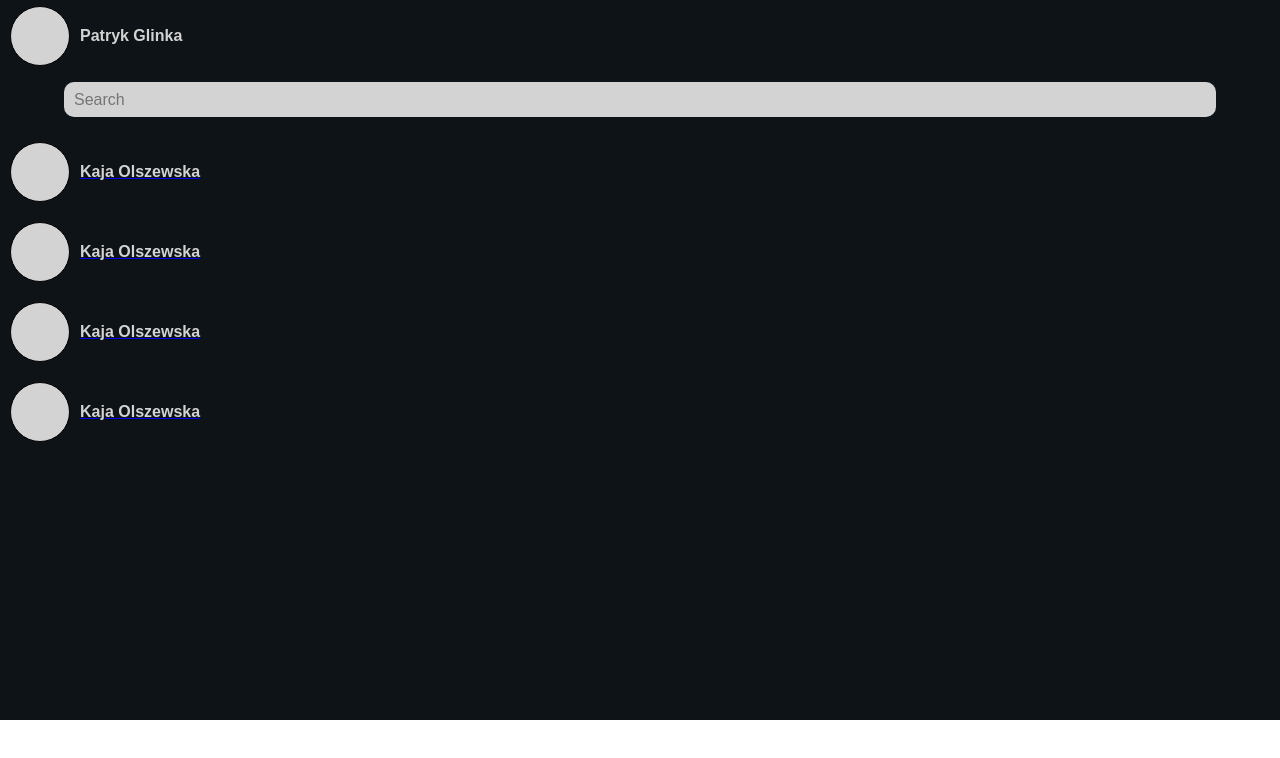
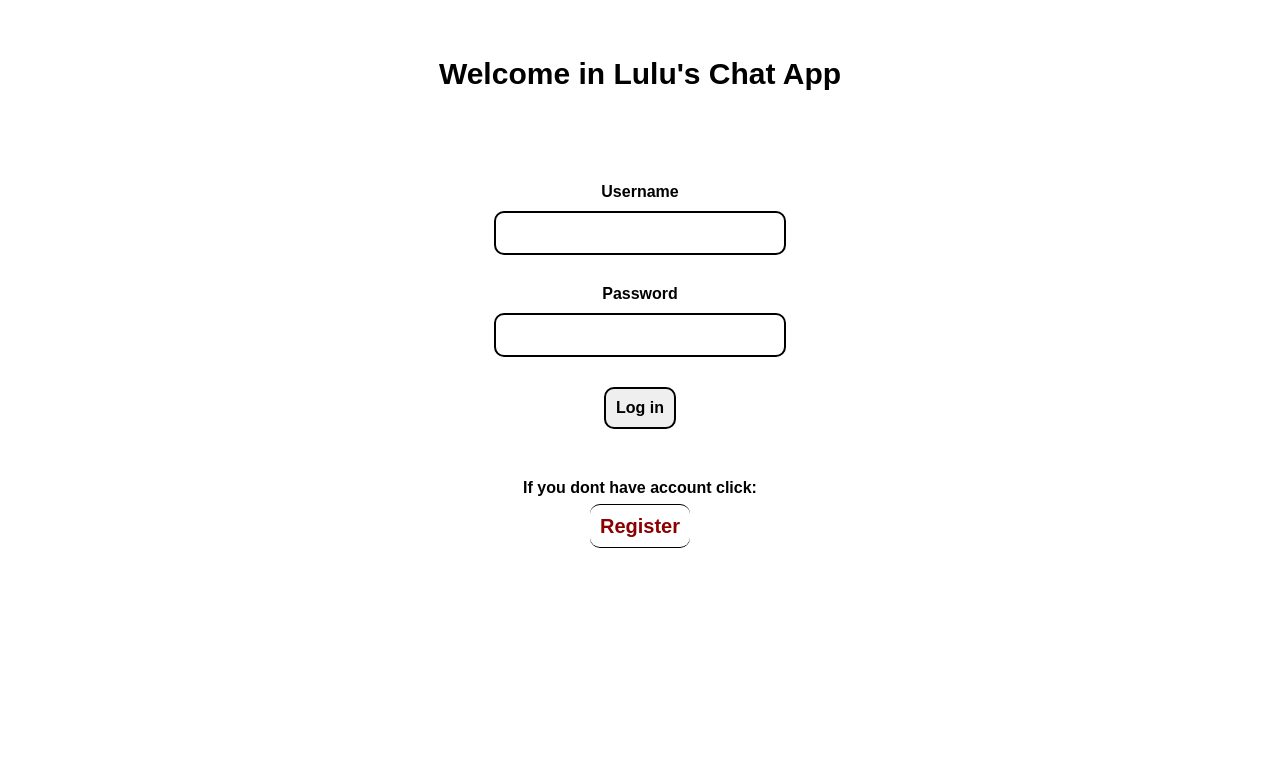
Before and after one commit to xousik/Chat-App, a React (Create React App) app: page / in a window 1280 px wide. Shown: the top 758 px of the page. Built offline with nearby package versions, Linux system fonts and the light colour scheme.

Commit message:
Functions like creating account, logging in, stay looged in after reload and routes change or logging out are working.
- Add Login and register View
- Add useAuth hook which use Context to provide all functions with authentication
- Add AppProviders file

```diff
--- /dev/null
+++ b/src/Hooks/useAuth.tsx
@@ -0,0 +1,116 @@
+import React, { useState, useEffect, useContext } from 'react';
+import { initializeApp } from 'firebase/app';
+import {
+  getAuth,
+  createUserWithEmailAndPassword,
+  signInWithEmailAndPassword,
+  signOut
+} from 'firebase/auth';
+
+interface AuthContextType {
+  isLoged: boolean;
+  handleRegister: any;
+  handleLogIn: any;
+  handleLogOut: any;
+}
+
+const AuthContext = React.createContext<AuthContextType | null>(null);
+
+export const AuthProvider = ({ children }: { children?: React.ReactNode }) => {
+  const [isLoged, setIsLoged] = useState(false);
+
+  const firebaseConfig = {
+    apiKey: 'AIzaSyA1yFRNsrpQ1Ezyk6-NuhCyiA1ueqw-hUo',
+    rules: {
+      '.read': 'now < 1672095600000', // 2022-12-27
+      '.write': 'now < 1672095600000' // 2022-12-27
+    },
+    databaseURL: 'https://lulus-chat-app-default-rtdb.europe-west1.firebasedatabase.app/'
+  };
+
+  const app = initializeApp(firebaseConfig);
+
+  const auth = getAuth(app);
+
+  useEffect(() => {
+    const user = localStorage.getItem('logedUser');
+
+    if (user) {
+      setIsLoged(true);
+    }
+  }, []);
+
+  type AppProps = {
+    email: string;
+    password: string;
+  };
+
+  const handleRegister = ({ email, password }: AppProps) => {
+    if (!email || !password) return;
+
+    createUserWithEmailAndPassword(auth, email, password)
+      .then((userCredential) => {
+        // Signed in
+        const user = userCredential.user;
+        // ...
+        if (!user) return;
+        localStorage.setItem('logedUser', user.uid);
+        setIsLoged(true);
+      })
+      .catch((error) => {
+        const errorCode = error.code;
+        const errorMessage = error.message;
+        // ..
+        console.log(errorCode, errorMessage);
+      });
+  };
+
+  const handleLogIn = ({ email, password }: AppProps) => {
+    signInWithEmailAndPassword(auth, email, password)
+      .then((userCredential) => {
+        // Signed in
+        const user = userCredential.user;
+        // ...
+        if (!user) return;
+        localStorage.setItem('logedUser', user.uid);
+        setIsLoged(true);
+      })
+      .catch((error) => {
+        const errorCode = error.code;
+        const errorMessage = error.message;
+
+        console.log(errorCode, errorMessage);
+      });
+  };
+
+  const handleLogOut = () => {
+    signOut(auth)
+      .then(() => {
+        // Sign-out successful.
+        if (!localStorage.getItem('logedUser')) return;
+
+        localStorage.removeItem('logedUser');
+        setIsLoged(false);
+      })
+      .catch((error) => {
+        // An error happened.
+        console.log(error);
+      });
+  };
+
+  return (
+    <AuthContext.Provider value={{ isLoged, handleRegister, handleLogIn, handleLogOut }}>
+      {children}
+    </AuthContext.Provider>
+  );
+};
+
+export const useAuth = () => {
+  const auth = useContext(AuthContext);
+
+  if (!auth) {
+    throw Error('useAuth needs to be used inside AuthContext');
+  }
+
+  return auth;
+};
--- /dev/null
+++ b/src/Providers/AppProviders.tsx
@@ -0,0 +1,23 @@
+import React from 'react';
+import { BrowserRouter as Router } from 'react-router-dom';
+import { ThemeProvider } from 'styled-components';
+import { theme } from 'styles/theme';
+import { GlobalStyle } from 'styles/global';
+import { AuthProvider } from 'Hooks/useAuth';
+
+type Props = {
+  children: JSX.Element;
+};
+
+const AppProviders = ({ children }: Props) => (
+  <Router>
+    <ThemeProvider theme={theme}>
+      <AuthProvider>
+        <GlobalStyle />
+        {children}
+      </AuthProvider>
+    </ThemeProvider>
+  </Router>
+);
+
+export default AppProviders;
--- a/src/components/molecules/Header/Header.tsx
+++ b/src/components/molecules/Header/Header.tsx
@@ -10,11 +10,22 @@ const Wrapper = styled.div`
   align-items: center;
 `;
 
-const Header = () => {
+const Logout = styled.button`
+  padding: 8px;
+  font-size: ${({ theme }) => theme.fontSize.l};
+  font-weight: bold;
+  border: 1px solid white;
+  border-radius: 10px;
+  margin-left: 110px;
+  color: black;
+`;
+
+const Header = ({ handleLogOut }: { handleLogOut?: () => void }) => {
   return (
     <Wrapper>
       <UserAvatar />
       <UserName>Patryk Glinka</UserName>
+      <Logout onClick={handleLogOut}>Logout</Logout>
     </Wrapper>
   );
 };
--- a/src/index.tsx
+++ b/src/index.tsx
@@ -1,19 +1,13 @@
+import AppProviders from 'Providers/AppProviders';
 import React from 'react';
 import ReactDOM from 'react-dom/client';
 import App from 'views/App';
-import { ThemeProvider } from 'styled-components';
-import { theme } from 'styles/theme';
-import { GlobalStyle } from 'styles/global';
-import { BrowserRouter as Router } from 'react-router-dom';
 
 const root = ReactDOM.createRoot(document.getElementById('root') as HTMLElement);
 root.render(
   <React.StrictMode>
-    <Router>
-      <ThemeProvider theme={theme}>
-        <GlobalStyle />
-        <App />
-      </ThemeProvider>
-    </Router>
+    <AppProviders>
+      <App />
+    </AppProviders>
   </React.StrictMode>
 );
--- a/src/styles/theme.ts
+++ b/src/styles/theme.ts
@@ -3,6 +3,7 @@ export const theme = {
     customBlack: '#0D1317'
   },
   fontSize: {
+    xxl: '30px',
     xl: '20px',
     l: '16px'
   }
--- a/src/views/App.tsx
+++ b/src/views/App.tsx
@@ -2,8 +2,11 @@ import React from 'react';
 import { Routes, Route } from 'react-router-dom';
 import MainView from './MainView';
 import ChatView from './ChatView';
+import LoginView from './LoginView';
+import RegisterView from './RegisterView';
+import { useAuth } from 'Hooks/useAuth';
 
-const App = () => {
+const AuthenticatedApp = () => {
   return (
     <Routes>
       <Route path="/" element={<MainView />} />
@@ -12,4 +15,20 @@ const App = () => {
   );
 };
 
+const UnathenticatedApp = () => {
+  return (
+    <Routes>
+      <Route path="/" element={<LoginView />} />
+      <Route path="/register" element={<RegisterView />} />
+    </Routes>
+  );
+};
+
+const App = () => {
+  const auth = useAuth();
+  console.log(auth.isLoged);
+
+  return <>{auth.isLoged ? <AuthenticatedApp /> : <UnathenticatedApp />}</>;
+};
+
 export default App;
--- /dev/null
+++ b/src/views/LoginView.tsx
@@ -0,0 +1,104 @@
+import React, { useState } from 'react';
+import styled from 'styled-components';
+import { Link } from 'react-router-dom';
+import { useAuth } from 'Hooks/useAuth';
+
+const Wrapper = styled.div`
+  width: 100%;
+  height: 90vh;
+  display: flex;
+  flex-direction: column;
+  align-items: center;
+  justify-content: center;
+`;
+
+const StyledHeading = styled.h1`
+  width: 60%;
+  text-align: center;
+  line-height: 35px;
+  font-size: ${({ theme }) => theme.fontSize.xxl};
+  font-weight: bold;
+  position: absolute;
+  top: 7%;
+`;
+
+const StyledInput = styled.input`
+  margin: 10px 0 30px 0;
+  padding: 20px 10px;
+  border: 2px solid black;
+  border-radius: 10px;
+  height: 4%;
+  font-size: ${({ theme }) => theme.fontSize.xl};
+  font-weight: bold;
+`;
+
+const StyledLabel = styled.label`
+  font-size: ${({ theme }) => theme.fontSize.l};
+  font-weight: bold;
+`;
+
+const StyledButton = styled.button`
+  padding: 10px;
+  font-size: ${({ theme }) => theme.fontSize.l};
+  font-weight: bold;
+  border: 2px solid black;
+  border-radius: 10px;
+`;
+
+const StyledRegisterInfo = styled.span`
+  bottom: 25%;
+  font-size: ${({ theme }) => theme.fontSize.l};
+  font-weight: bold;
+  text-align: center;
+
+  p {
+    margin-top: 50px;
+  }
+`;
+
+const StyledRegister = styled(StyledButton)`
+  border: none;
+  text-decoration: none;
+  color: darkred;
+  font-weight: bold;
+  font-size: ${({ theme }) => theme.fontSize.xl};
+  border-bottom: 1px solid black;
+  border-top: 1px solid black;
+`;
+
+const LoginView = () => {
+  const [email, setEmail] = useState('');
+  const [password, setPassword] = useState('');
+  const auth = useAuth();
+
+  return (
+    <Wrapper>
+      <StyledHeading>Welcome in Lulu's Chat App</StyledHeading>
+      <StyledLabel htmlFor="username">Username</StyledLabel>
+      <StyledInput
+        type="text"
+        id="username"
+        name="username"
+        value={email}
+        onChange={(e) => setEmail(e.target.value)}
+      />
+      <StyledLabel htmlFor="password">Password</StyledLabel>
+      <StyledInput
+        type="password"
+        id="password"
+        name="password"
+        value={password}
+        onChange={(e) => setPassword(e.target.value)}
+      />
+      <StyledButton onClick={() => auth.handleLogIn({ email, password })}>Log in</StyledButton>
+      <StyledRegisterInfo>
+        <p>If you dont have account click:</p> <br />
+        <StyledRegister as={Link} to="/register">
+          Register
+        </StyledRegister>
+      </StyledRegisterInfo>
+    </Wrapper>
+  );
+};
+
+export default LoginView;
--- a/src/views/MainView.tsx
+++ b/src/views/MainView.tsx
@@ -3,6 +3,7 @@ import styled from 'styled-components';
 import Header from 'components/molecules/Header/Header';
 import SearchBar from 'components/atoms/SearchBar/SearchBar';
 import ContactItem from 'components/molecules/ContactItem/ContactItem';
+import { useAuth } from 'Hooks/useAuth';
 
 const MainWrapper = styled.div`
   width: 100%;
@@ -18,9 +19,11 @@ const ContactsSection = styled.ul`
 `;
 
 const MainView = () => {
+  const auth = useAuth();
+
   return (
     <MainWrapper>
-      <Header />
+      <Header handleLogOut={auth.handleLogOut} />
       <SearchBar />
       <ContactsSection>
         <ContactItem />
--- /dev/null
+++ b/src/views/RegisterView.tsx
@@ -0,0 +1,76 @@
+import React, { useState } from 'react';
+import styled from 'styled-components';
+import { useAuth } from 'Hooks/useAuth';
+
+const Wrapper = styled.div`
+  width: 100%;
+  height: 90vh;
+  display: flex;
+  flex-direction: column;
+  align-items: center;
+  justify-content: center;
+`;
+
+const StyledHeading = styled.h1`
+  width: 60%;
+  text-align: center;
+  line-height: 35px;
+  font-size: ${({ theme }) => theme.fontSize.xxl};
+  font-weight: bold;
+  position: absolute;
+  top: 7%;
+`;
+
+const StyledInput = styled.input`
+  margin: 10px 0 30px 0;
+  padding: 20px 10px;
+  border: 2px solid black;
+  border-radius: 10px;
+  height: 4%;
+  font-size: ${({ theme }) => theme.fontSize.xl};
+  font-weight: bold;
+`;
+
+const StyledLabel = styled.label`
+  font-size: ${({ theme }) => theme.fontSize.l};
+  font-weight: bold;
+`;
+
+const StyledButton = styled.button`
+  padding: 10px;
+  font-size: ${({ theme }) => theme.fontSize.l};
+  font-weight: bold;
+  border: 2px solid black;
+  border-radius: 10px;
+`;
+
+const RegisterView = () => {
+  const [email, setEmail] = useState('');
+  const [password, setPassword] = useState('');
+  const auth = useAuth();
+
+  return (
+    <Wrapper>
+      <StyledHeading>Create your account</StyledHeading>
+      <StyledLabel htmlFor="username">Username</StyledLabel>
+      <StyledInput
+        type="text"
+        id="username"
+        name="username"
+        value={email}
+        onChange={(e) => setEmail(e.target.value)}
+      />
+      <StyledLabel htmlFor="password">Password</StyledLabel>
+      <StyledInput
+        type="password"
+        id="password"
+        name="password"
+        value={password}
+        onChange={(e: React.ChangeEvent<HTMLInputElement>) => setPassword(e.target.value)}
+      />
+      <StyledButton onClick={() => auth.handleRegister({ email, password })}>Register</StyledButton>
+    </Wrapper>
+  );
+};
+
+export default RegisterView;
```
Also changed, not shown: src/Firebase/FirebaseApp.ts (deleted, +0 -20 lines), 1 other file (tests, documents, lock files or other folders).
